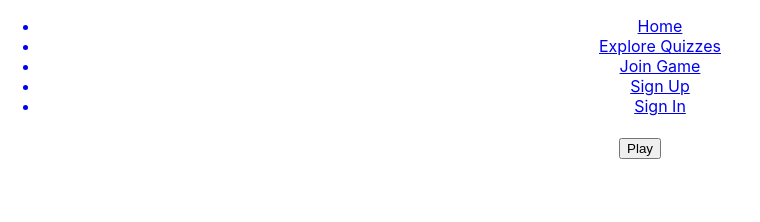
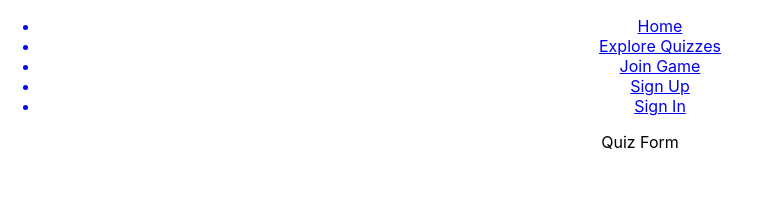
Before and after one commit to alexanderchao123/kwizit-frontend, a React (Create React App) app: page /quizzes/new in a window 1280 px wide. Shown: the top 222 px of the page, without its empty margins (0-760 px from the left). Built offline with nearby package versions, Linux system fonts and the light colour scheme; no server answers.

Commit message:
import QuizNew component into QuizContainer and render when the url is 'quizzes/new'

```diff
--- a/src/containers/QuizContainer.js
+++ b/src/containers/QuizContainer.js
@@ -1,13 +1,15 @@
 import React, { Component, Fragment } from 'react'
 import { Switch, Route} from 'react-router-dom'
+import QuizNew from '../components/quizzes/QuizNew'
+import QuizShow from '../components/quizzes/QuizShow'
 import QuizIndex from '../components/quizzes/QuizIndex'
-import QuizShow from '../components/quizzes/QuizShow'
 
 class QuizContainer extends Component {
   render() {
     return(
       <Fragment>
         <Switch>
+          <Route path="/quizzes/new" render={(props) => <QuizNew {...props}/>}/>
           <Route path="/quizzes/:quizId" render={(props) => <QuizShow {...props}/>}/>
           <Route path="/quizzes" render={(props) => <QuizIndex {...props}/>}/>
         </Switch>
```
